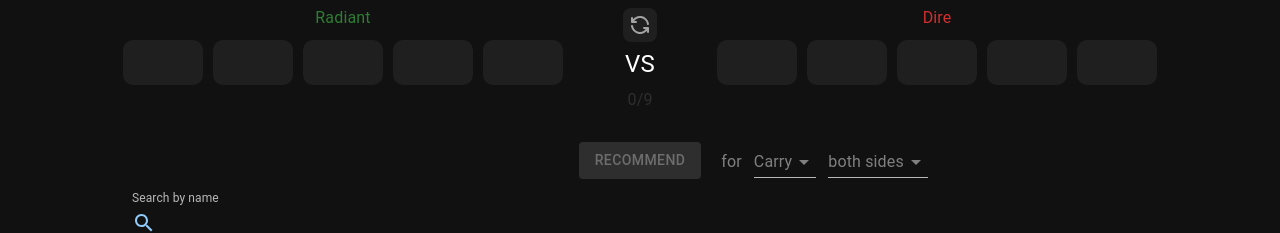
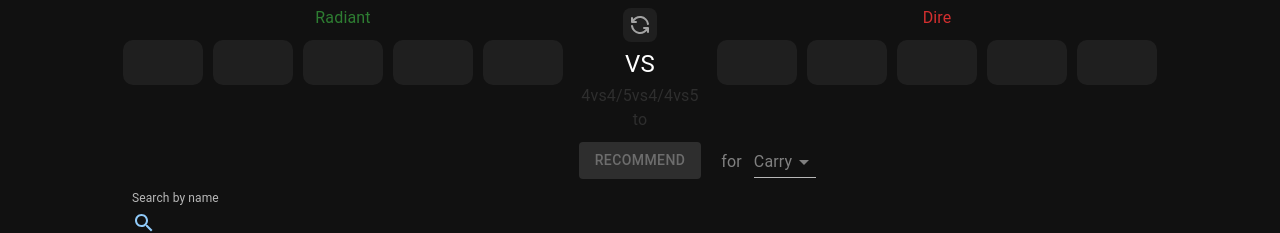
Before and after one commit to deMound/easyPickFrontend, a React (Vite) app: page / in a window 1280 px wide. Shown: the top 233 px of the page. Built offline with nearby package versions, Linux system fonts and the light colour scheme.

Commit message:
add: fix

```diff
--- a/src/App.tsx
+++ b/src/App.tsx
@@ -61,8 +61,8 @@
 };
 
 export type TReccomendation = {
-  radiantPicks: { heroId: number }[];
-  direPicks: { heroId: number }[];
+  recommendedRadiantPicks: { heroId: number; winProbability: number }[];
+  recommendedDirePicks: { heroId: number; winProbability: number }[];
   side: "Dire" | "Radiant" | "both sides";
 };
 
@@ -89,7 +89,7 @@
 };
 
 export const useHeroesStore = create<THeroes>((set) => ({
-  reccomendedHeroes: { direPicks: [], radiantPicks: [], side: "both sides" },
+  reccomendedHeroes: { recommendedDirePicks: [], recommendedRadiantPicks: [], side: "both sides" },
   setReccommendedHeroes: (heroes) => {
     set(() => ({ reccomendedHeroes: heroes }));
   },
--- a/src/components/Header/index.tsx
+++ b/src/components/Header/index.tsx
@@ -69,11 +69,13 @@
             .filter((item) => item !== null)
             .map((item, i) => ({ heroId: item, order: i })),
           bans: bans.map((item) => ({ heroId: item })),
+          recommendedPosition: role,
         }),
       });
 
       const UUID = await result.json();
-
+      let interval = 1;
+      const req = async () => {
         const result2 = await fetch(
           `http://localhost:5000/api/Prediction/?id=${UUID}`,
           {
@@ -85,9 +87,19 @@
           }
         );
         const heroes = await result2.json();
+
+        if (!heroes.isFinished) {
           heroes.side = side;
+          heroes.recommendedRadiantPicks = [
+            { heroId: 1, winProbability: 0.33 },
+            { heroId: 2, winProbability: 0.38 },
+          ];
           setLoading(false);
           setReccommendedHeroes(heroes);
+          clearInterval(interval);
+        }
+      };
+      interval = setInterval(req, 1000);
     } catch (err) {
       setLoading(false);
       setError(true);
@@ -99,11 +111,23 @@
       (radiant.filter((item) => item !== null).length === 5 &&
         dire.filter((item) => item !== null).length === 4) ||
       (radiant.filter((item) => item !== null).length === 4 &&
-        dire.filter((item) => item !== null).length === 5)
+        dire.filter((item) => item !== null).length === 5) ||
+      (radiant.filter((item) => item !== null).length === 4 &&
+        dire.filter((item) => item !== null).length === 4)
     ) {
       return false;
     }
     return true;
+  };
+
+  const checkSideIsAllowed = () => {
+    if (
+      radiant.filter((item) => item !== null).length === 4 &&
+      dire.filter((item) => item !== null).length === 4
+    ) {
+      return true;
+    }
+    return false;
   };
 
   const handleChangeSide = (
@@ -149,10 +173,8 @@
               <img src={"/refresh.svg"} className="w-[24px] h-[24px]" />
             </button>
             <span className="text-[24px]">VS</span>
-            <span className="absolute -bottom-[30px] text-[#2E2E2E]">
-              {dire.filter((item) => item !== null).length +
-                radiant.filter((item) => item !== null).length}
-              /9
+            <span className="absolute -bottom-[50px] text-[#2E2E2E] text-center">
+              4vs4/5vs4/4vs5 to
             </span>
           </div>
           <div className="flex flex-col gap-[10px] items-center">
@@ -215,7 +237,9 @@
                 ))}
               </Select>
             </FormControl>
-            {allSides !== null && side !== null && Array.isArray(allSides) ? (
+            {checkSideIsAllowed() &&
+              side !== null &&
+              Array.isArray(allSides) && (
                 <FormControl variant="standard">
                   <Select
                     sx={{
@@ -232,8 +256,6 @@
                     ))}
                   </Select>
                 </FormControl>
-            ) : (
-              side
               )}
           </div>
         )}
--- a/src/components/Reccomendation/index.tsx
+++ b/src/components/Reccomendation/index.tsx
@@ -32,15 +32,20 @@
           )
         ) : heroes.side === "both sides" ? (
           <>
-            <RecHeroes side={"Radiant"} heroes={heroes.radiantPicks} />
-            <RecHeroes side={"Dire"} heroes={heroes.direPicks} />
+            <RecHeroes
+              side={"Radiant"}
+              heroes={heroes.recommendedRadiantPicks}
+            />
+            <RecHeroes side={"Dire"} heroes={heroes.recommendedDirePicks} />
           </>
         ) : (
           <>
             <RecHeroes
               side={heroes.side}
               heroes={
-                heroes.side === "Dire" ? heroes.direPicks : heroes.radiantPicks
+                heroes.side === "Dire"
+                  ? heroes.recommendedDirePicks
+                  : heroes.recommendedRadiantPicks
               }
             />
           </>
@@ -70,7 +75,7 @@
   heroes,
   side,
 }: {
-  heroes: { heroId: number }[];
+  heroes: { heroId: number; winProbability: number }[];
   side: "Radiant" | "Dire";
 }) => {
   const [radiant, dire, setHeroe, deleteHeroe] = useHeroesStore((store) => [
@@ -107,7 +112,13 @@
             <img
               height={45}
               width={70}
-              src={"heroes/" + HEROES.find((item) => item.id === i.heroId)?.img}
+              src={
+                "heroes/" +
+                HEROES.find((item) => item.id === i.heroId)?.img.replace(
+                  "_sb",
+                  "_lg"
+                )
+              }
               alt={HEROES.find((item) => item.id === i.heroId)?.localized_name}
             />
             <span className="ml-[12px] flex-grow">
@@ -134,6 +145,7 @@
                 Add
               </Button>
             )}
+            <span className="ml-[10px]">{i.winProbability * 100 + "%"}</span>
           </div>
         ))}
       </div>
```
Lines whose indentation alone changed are shown as unchanged.
